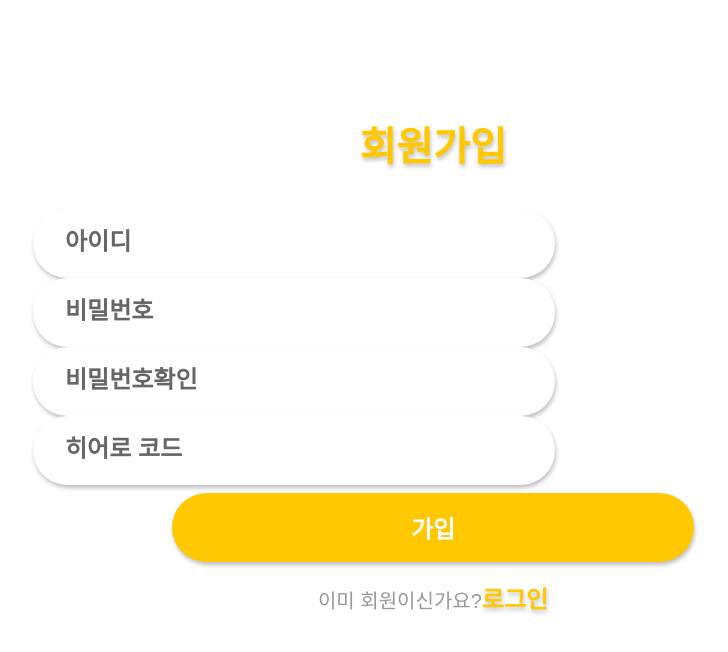
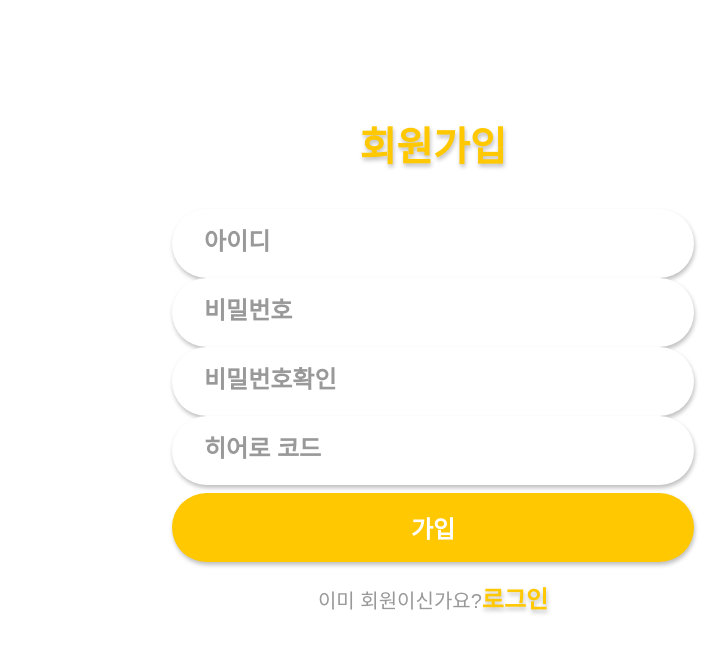
Before and after one commit to himsumzzin/my-buddy-hero, a Next.js app: page /signup in a window 1280 px wide. Shown: the top 652 px of the page, without its empty margins (207-935 px from the left). Built offline with nearby package versions, Linux system fonts and the light colour scheme.

Commit message:
style: Add input css code
인풋 스타일 코드 수정
- 인풋 컨테이너에 margin 추가해서 가운데정렬
- 인풋 label 글자 색상 변경
- 주석 제거
- 에러메세지 height : 0 으로 변경해서 위치 수정

```diff
--- a/src/components/common/Input/Input.module.css
+++ b/src/components/common/Input/Input.module.css
@@ -1,6 +1,7 @@
 .container {
   position: relative;
   width: fit-content;
+  margin: 0 auto;
 }
 
 .lgInput {
@@ -20,7 +21,7 @@
 }
 
 .lgLabel {
-  color: var(--grayscale-darkgray);
+  color: var(--grayscale-gray);
   position: absolute;
   left: 32px;
   top: 15px;
@@ -28,11 +29,6 @@
   font-weight: var(--text-weight-bold);
   transition: var(--transition-fast) ease all;
 }
-
-/* .lgInput:focus {
-  outline: none;
-  box-shadow: 0 0 0 6px var(--color-main-orange-700);
-} */
 
 .lgInput:focus ~ .lgLabel,
 .lgInput:valid ~ .lgLabel {
@@ -102,4 +98,5 @@
   font-size: var(--text-size-md);
   margin-top: 5px;
   text-align: center;
+  height: 0;
 }
```
